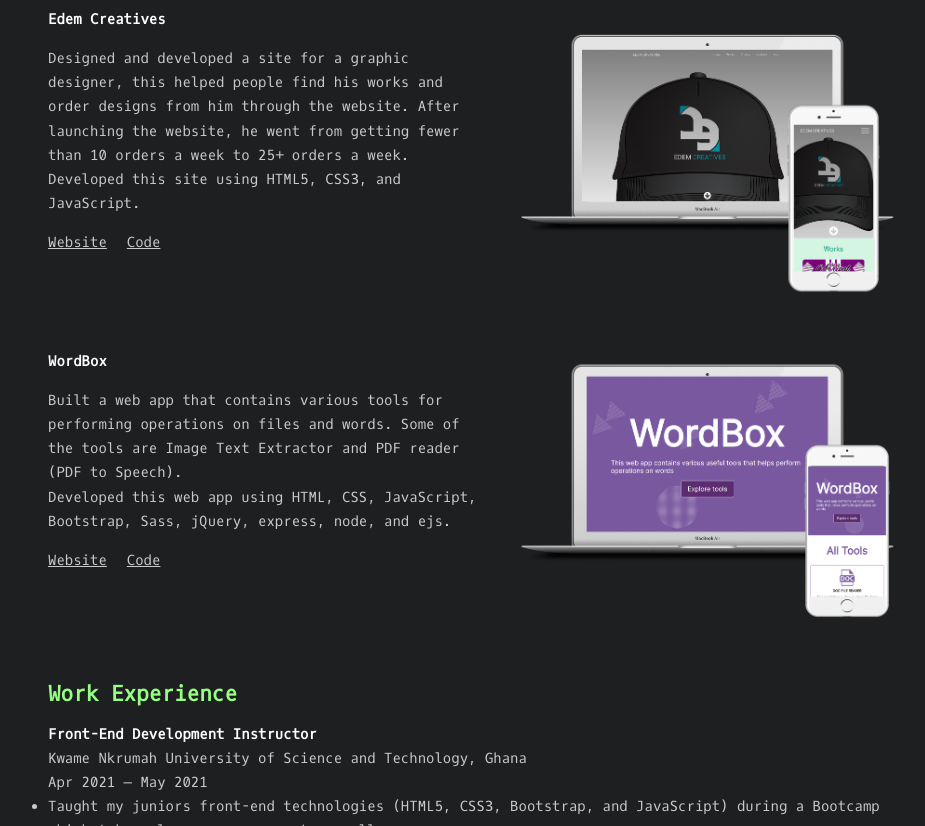
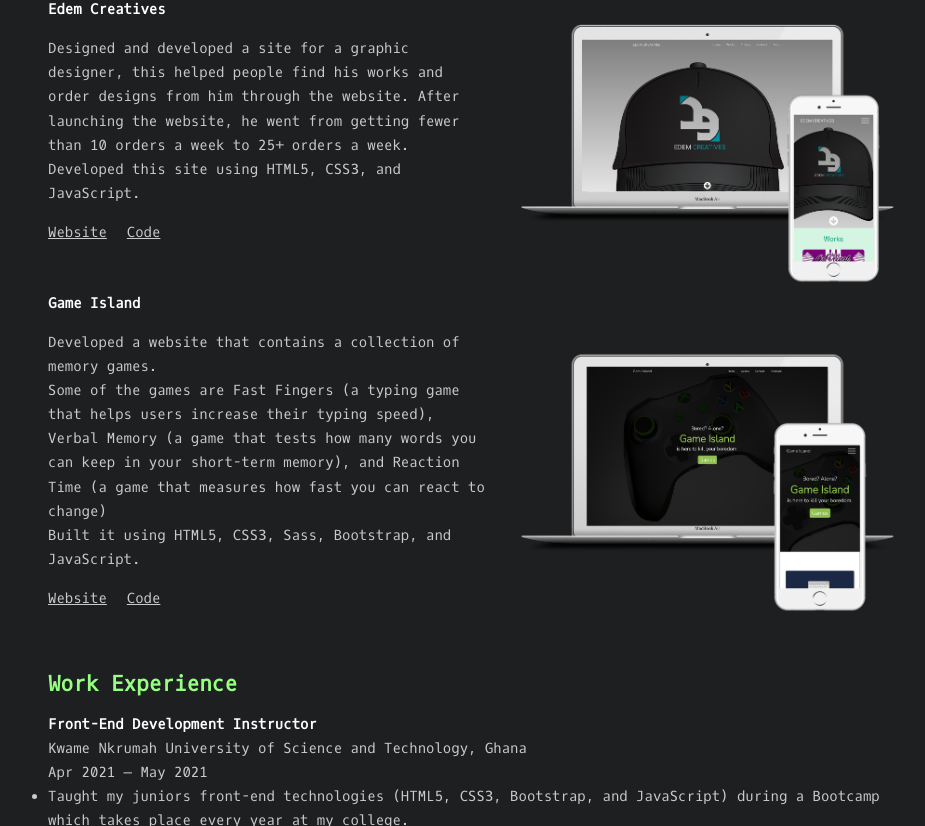
Before and after one commit to abrusu-collins/Portfolio-v7, a React (Create React App) app: page / in a window 1280 px wide. Shown: the part 1290-2116 px from the top of the page, without its empty margins (152-1077 px from the left). Built offline with nearby package versions, Linux system fonts and the light colour scheme; the HTML template or start-up script is replaced by a standard one.

Commit message:
going smoothly

```diff
--- a/src/components/Projects.jsx
+++ b/src/components/Projects.jsx
@@ -1,5 +1,6 @@
 import wb from "../img/wb_mockup.png";
 import ec from "../img/ec_mockup.png";
+import gi from "../img/gi_mockup.png";
 function Projects() {
   return (
     <div className="projects">
@@ -16,7 +17,7 @@ function Projects() {
           </p>
           <p>
 
-            Developed this web app using HTML, CSS, JavaScript, Bootstrap, Sass,
+            Developed this web app using HTML5, CSS3, JavaScript, Bootstrap, Sass,
             jQuery, express, node, and ejs.
           </p>
           </div>
@@ -52,18 +53,23 @@ week.
 
       <div className="project">
         <div className="projectwords">
-          <p className="projecttitle">WordBox</p>
+          <p className="projecttitle">Game Island</p>
           <div className="description">
           <p>
 
-            Built a web app that contains various tools for performing
-            operations on files and words. Some of the tools are Image Text
-            Extractor and PDF reader (PDF to Speech).
+          Developed a website that contains a collection of memory games.
+
+          </p>
+          <p>
+          Some of the games are Fast Fingers (a typing game that helps users increase their typing speed), Verbal Memory (a
+game that tests how many words you can keep in your short-term memory), and Reaction Time (a game that measures
+how fast you can react to change)
+
           </p>
           <p>
 
-            Developed this web app using HTML, CSS, JavaScript, Bootstrap, Sass,
-            jQuery, express, node, and ejs.
+          Built it using HTML5, CSS3, Sass, Bootstrap, and JavaScript.
+
           </p>
           </div>
           <div className="visitproject">
@@ -71,7 +77,7 @@ week.
             <a href="dd">Code</a>
           </div>
         </div>
-        <img src={wb} alt="wb_mockup" />
+        <img src={gi} alt="gi_mockup" />
       </div>
 
     </div>
--- a/src/sass/_projects.scss
+++ b/src/sass/_projects.scss
@@ -3,7 +3,6 @@
     & .projecthead{
         font-size: 21px;
         color: $standout_color;
-        margin-bottom: 10px;
     }
     & .projecttitle{
         color:white;
--- a/src/styles/style.css
+++ b/src/styles/style.css
@@ -78,7 +78,6 @@ body {
 .projects .projecthead {
   font-size: 21px;
   color: #96ff81;
-  margin-bottom: 10px;
 }
 .projects .projecttitle {
   color: white;
```
